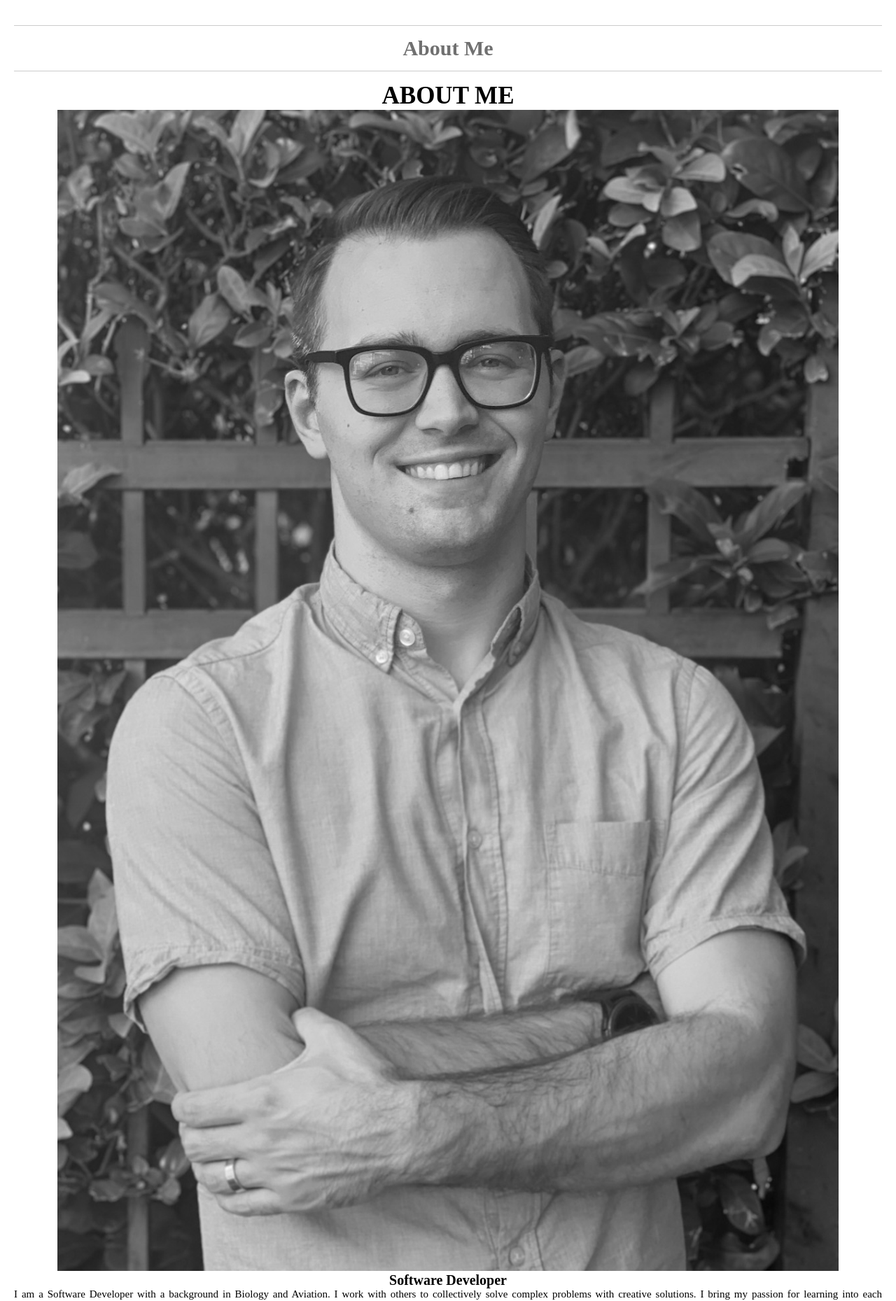
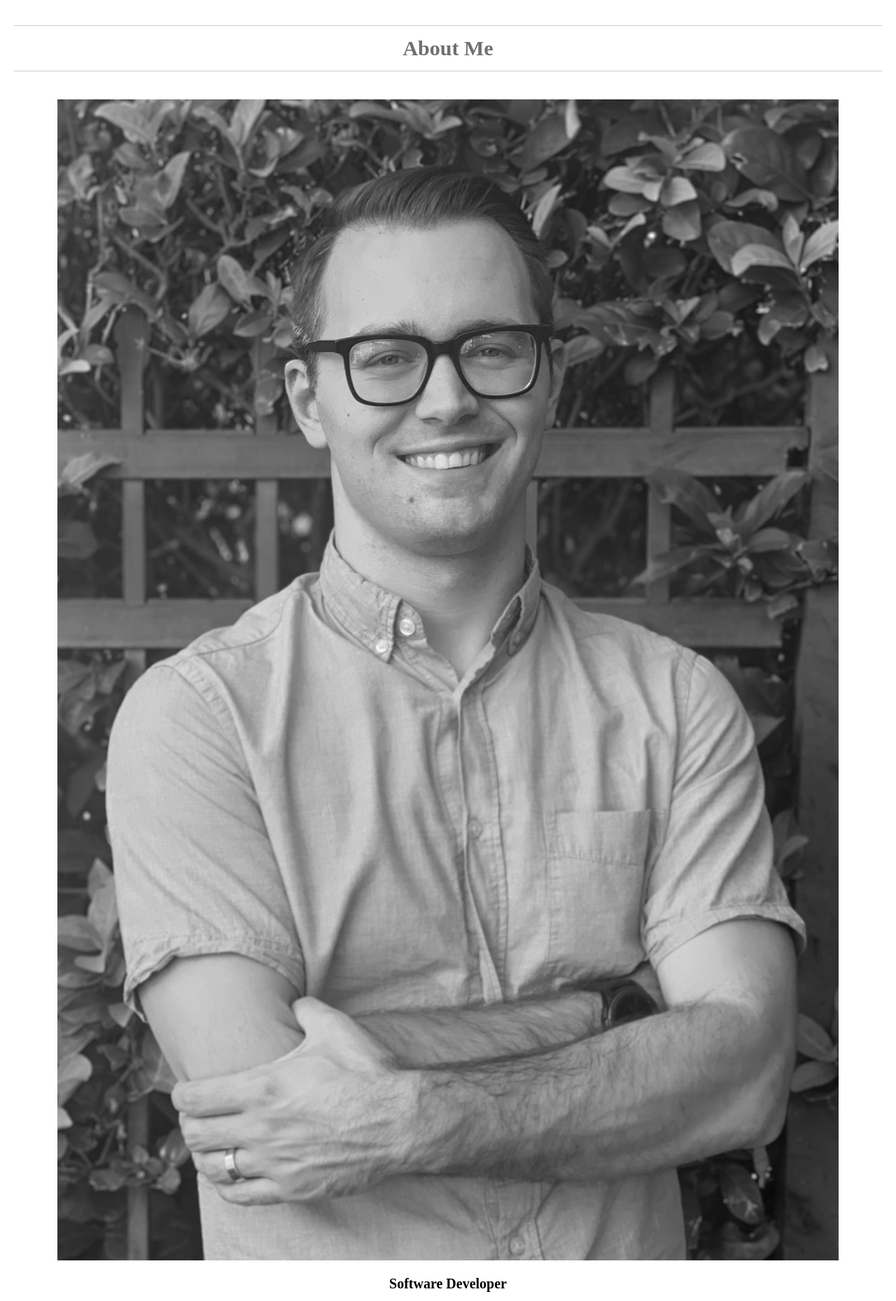
Before and after one commit to tjconti12/Portfolio-Updated, a React (Create React App) app: page /AboutMe in a window 1280 px wide. Shown: the part 44-1903 px from the top of the page at 70% size. Built offline with nearby package versions, Linux system fonts and the light colour scheme; a web font is replaced by a local one.

Commit message:
update styling on about me page

```diff
--- a/src/Components/Pages/AboutMe/AboutMe.css
+++ b/src/Components/Pages/AboutMe/AboutMe.css
@@ -1,11 +1,6 @@
 .aboutme-container {
-    padding: 0 20px;
-}
-
-.aboutme-title {
-    font-size: 3.5rem;
-    text-align: center;
-    text-transform: uppercase;
+    padding: 20px;
+    margin: 20px 0;
 }
 
 .aboutme-column-container {
@@ -24,16 +19,19 @@
 .aboutme-occupation {
     text-align: center;
     font-size: 2rem;
+    margin: 20px 0;
 }
 
 .aboutme-brand-statement {
     text-align: justify;
     font-size: 1.5rem;
+    margin: 20px 0;
 }
 
 .aboutme-skills {
     text-align: center;
     font-size: 2rem;
+    margin: 20px 0;
 }
 
 .aboutme-list-container {
--- a/src/Components/Pages/AboutMe/AboutMe.js
+++ b/src/Components/Pages/AboutMe/AboutMe.js
@@ -5,7 +5,6 @@ import './AboutMe.css';
 const AboutMe = () => {
     return (
         <div className="aboutme-container">
-            <h2 className="aboutme-title">About Me</h2>
             <div className="aboutme-column-container">
                 <div className="aboutme-profile-img-container">
                     <img className="aboutme-profile-img" src={profilePic} alt="Tyler Professional Pose" />
```
